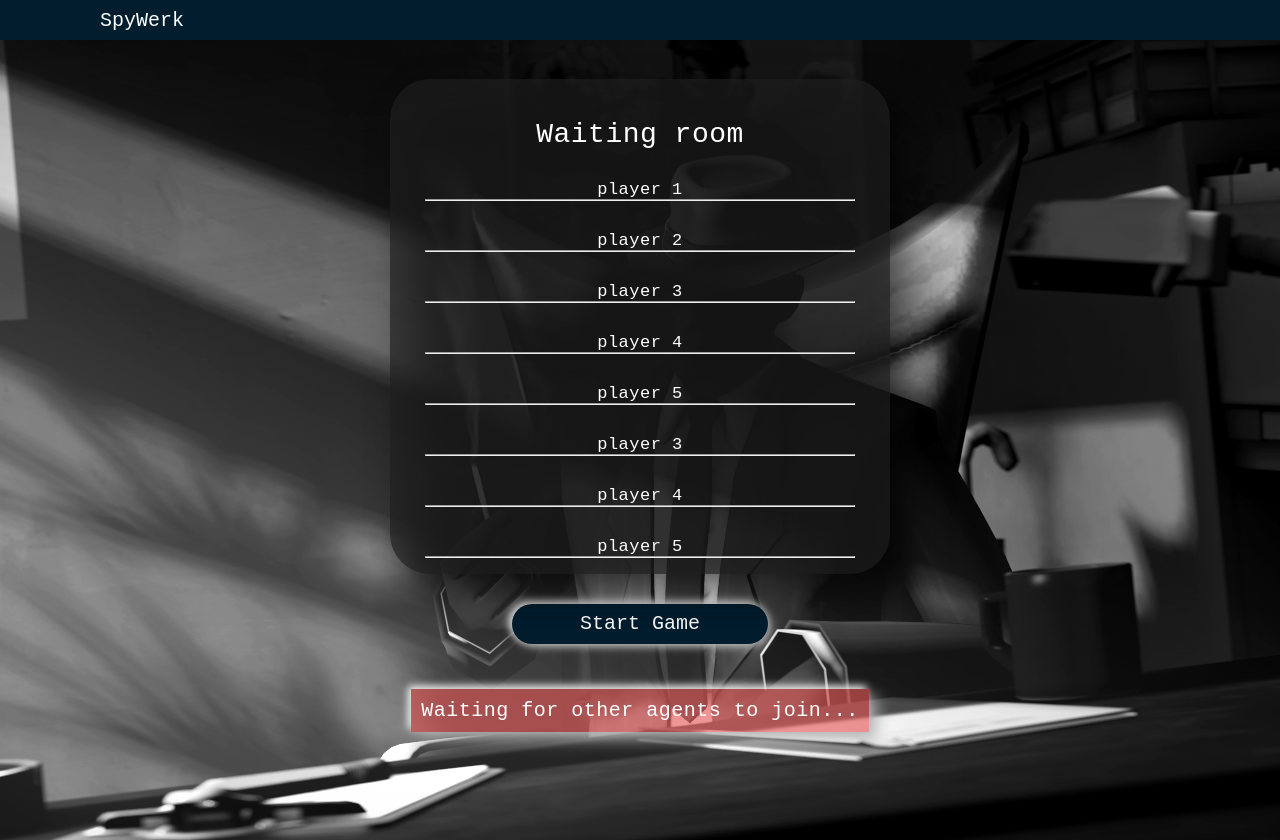
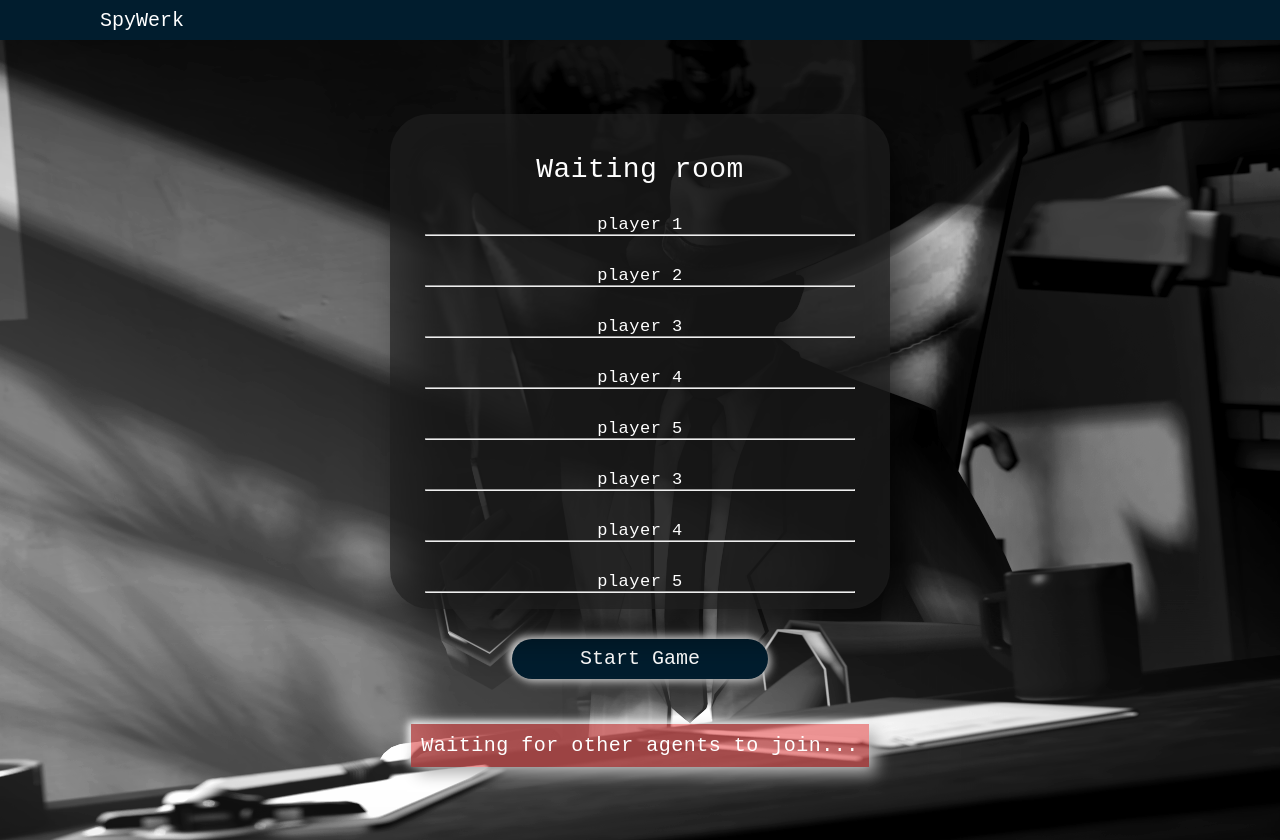
Before and after one commit to LynetteAntonia/spyWerk, a React (Create React App) app: page /waitingRoom in a window 1280 px wide. Built offline with nearby package versions, Linux system fonts and the light colour scheme; a web font is replaced by a local one.

Commit message:
feat: waiting room page

```diff
--- a/src/styles/lobby.css
+++ b/src/styles/lobby.css
@@ -123,7 +123,6 @@
 }
 
 .waiting-room-div {
-    margin-top: -70px;
     width: 430px;
     height: 400px;
     padding: 60px 35px 35px 35px;
```
